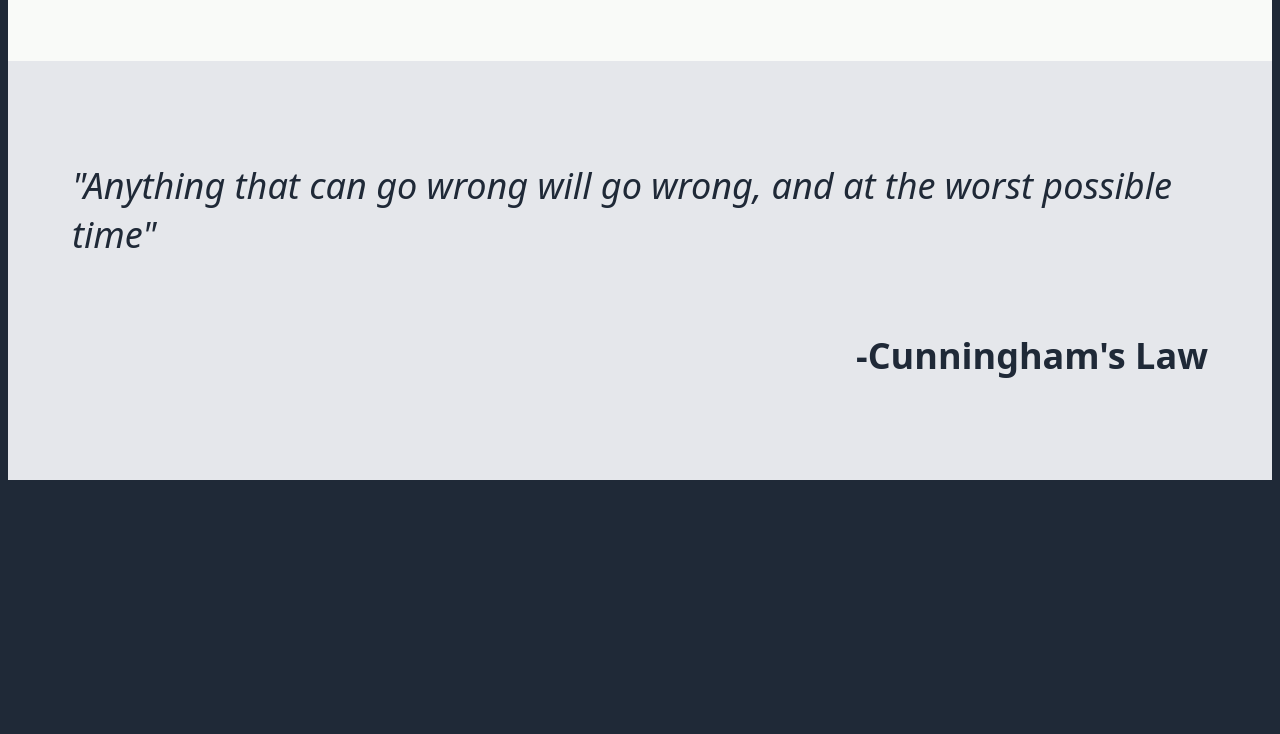
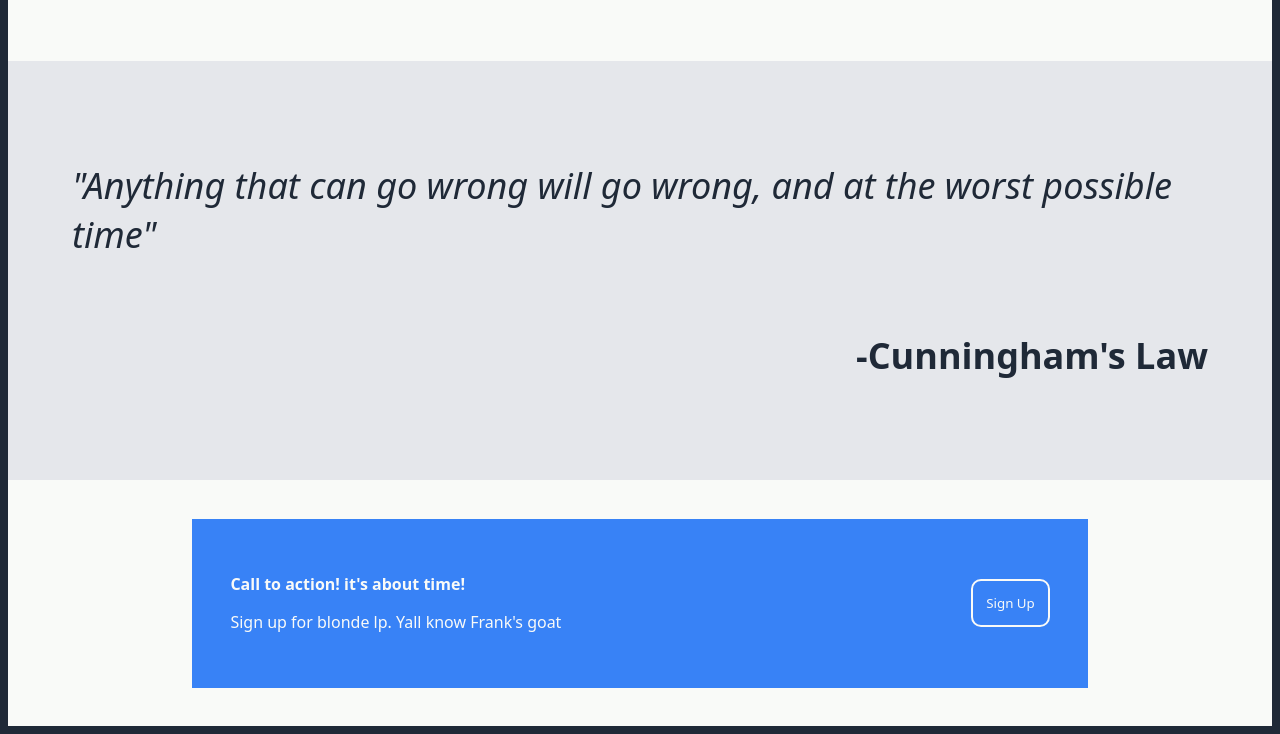
Before and after one commit to Exploser/Landing-Page, a plain HTML site: page index.html in a window 1280 px wide. Shown: the part 968-1702 px from the top of the page. Before the commit the page ends 1456 px from the top, so only its background shows below. Drawn offline with Linux system fonts and the light colour scheme.

Commit message:
Add call to action

```diff
--- a/index.html
+++ b/index.html
@@ -61,7 +61,17 @@
             <p><strong> -Cunningham's Law </strong></p>
         </div>
     </div>
-
+    <div class="calltoaction">
+        <div class="prompt">
+            <div class="prompttxt">
+                <p><strong>Call to action! it's about time!</strong></p>
+                <p>Sign up for blonde lp. Yall know Frank's goat</p>
+            </div>
+            <div class="signupbtn">
+                <button>Sign Up</button>
+            </div>
+        </div>
+    </div>
 </body>
 
 </html>
--- a/style/styles.css
+++ b/style/styles.css
@@ -165,3 +165,27 @@ nav {
         font-weight: bolder;
     }
 }
+
+.calltoaction{
+    padding: 3vw;
+    background-color: #f9faf8;
+    display: flex;
+    justify-content: center;
+    .prompt{
+        min-width: 70vw;
+        display: flex;
+        flex-direction: row;
+        justify-content: space-between;
+        padding: 3vw;
+        background-color: #3882f6;
+        align-items: center;
+         button{
+            padding: 1vw;
+            border: 2px solid #f9faf8;
+            border-radius: 10px;
+            color: #f9faf8;
+            background-color: #3882f6;
+        }
+    }
+
+}
```
